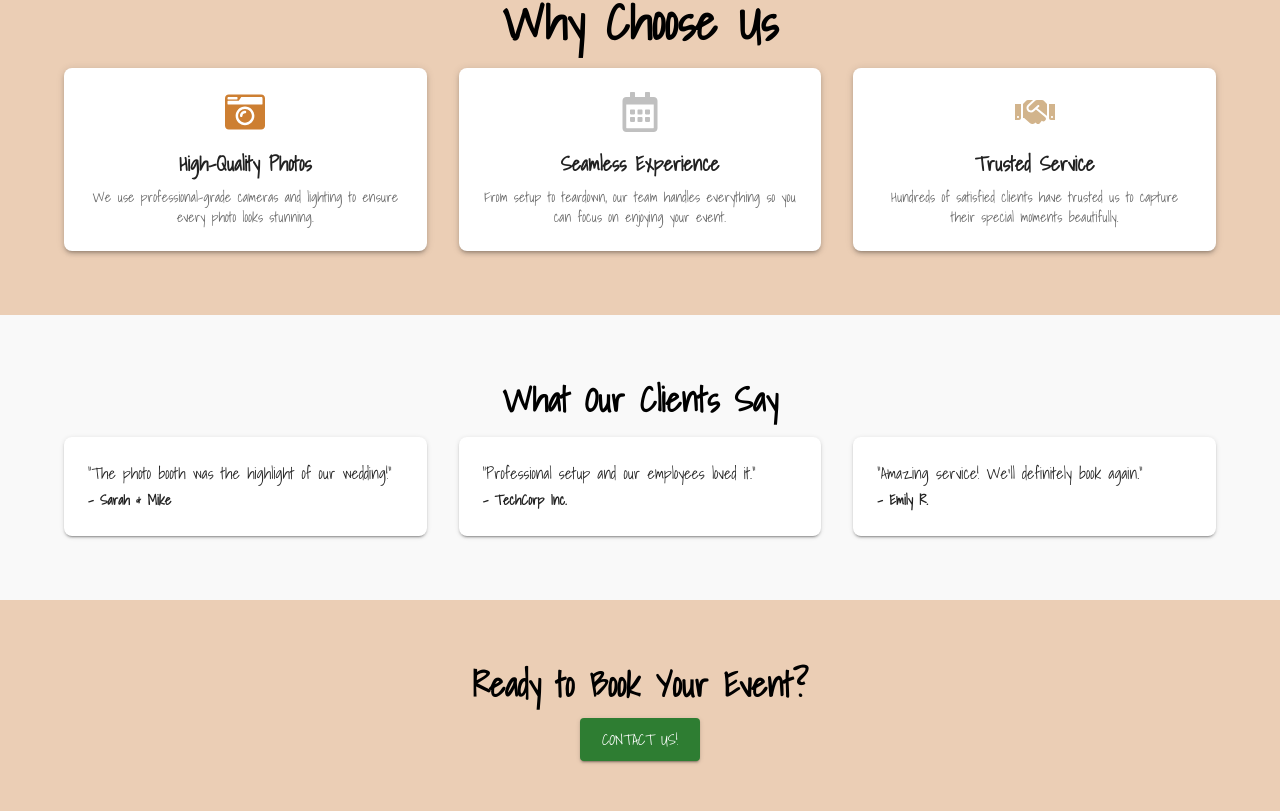
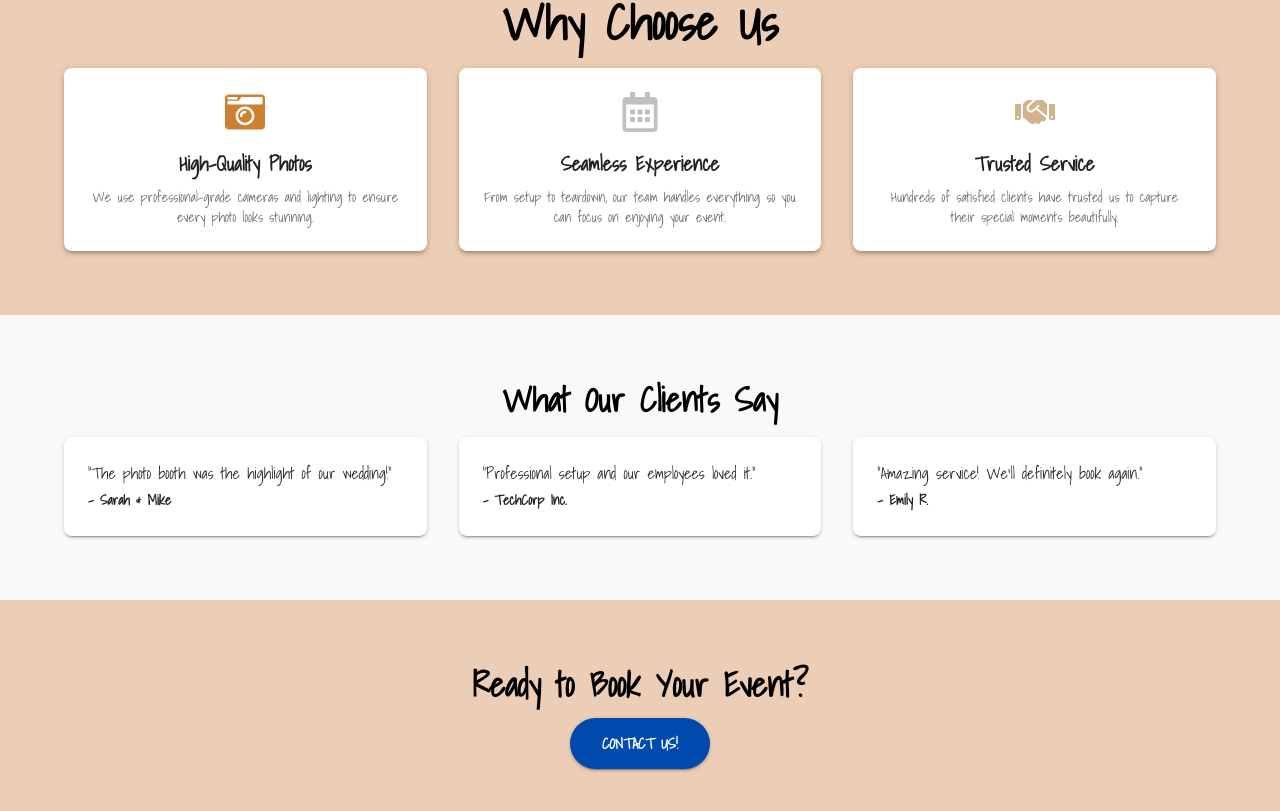
Before and after one commit to smalik12/dmvphotobooth, a Next.js app: page / in a window 1280 px wide. Shown: the part 1261-2072 px from the top of the page. Built offline with nearby package versions, Linux system fonts and the light colour scheme.

Commit message:
refactored some code

```diff
--- a/src/app/contact/page.tsx
+++ b/src/app/contact/page.tsx
@@ -17,8 +17,7 @@ import {
   FaEnvelope,
   FaPhone,
 } from 'react-icons/fa';
-import theme from '@/theme'; // assuming theme exports shadows too
-// If shadows isn't exported, import from your fonts file
+import theme from '@/theme';
 
 export default function Contact() {
   const [form, setForm] = useState({
--- a/src/app/packages/page.tsx
+++ b/src/app/packages/page.tsx
@@ -34,7 +34,6 @@ const SectionCard = ({
       variant="h5"
       gutterBottom
       fontWeight="bold"
-      sx={{ fontFamily: 'Shadows Into Light, cursive' }}
       className="text-center font-semibold text-gray-800"
     >
       {title}
@@ -53,14 +52,13 @@ export default function PackagesPage() {
   const [tabValue, setTabValue] = useState(0);
 
   return (
-    <div className="min-h-screen">
+    <div className="min-h-screen mt-20">
       <div className="max-w-6xl mx-auto px-4 py-12 mt-8">
         <Typography
           variant="h3"
           gutterBottom
           textAlign="center"
           className="font-bold text-gray-900 mb-12"
-          sx={{ fontFamily: 'Shadows Into Light, cursive' }}
         >
           Our Packages
         </Typography>
@@ -107,7 +105,6 @@ export default function PackagesPage() {
               gutterBottom
               textAlign="left"
               className="font-bold text-gray-900 mb-12"
-              sx={{ fontFamily: 'Shadows Into Light, cursive' }}
             >
               Starting at $500
             </Typography>
--- a/src/app/page.tsx
+++ b/src/app/page.tsx
@@ -10,7 +10,7 @@ import CTASection from '@/components/Home/CTASection';
 
 export default function Home() {
   return (
-    <Box style={{ backgroundColor: theme.palette.secondary.main }}>
+    <Box sx={{ backgroundColor: theme.palette.secondary.main }}>
       {/* Hero Section */}
       <HeroSection />
 
--- a/src/components/Home/CTASection.tsx
+++ b/src/components/Home/CTASection.tsx
@@ -23,9 +23,25 @@ export default function CTASection() {
           Ready to Book Your Event?
         </Typography>
         <Link href="/contact" passHref legacyBehavior>
-          <Button variant="contained" size="large" color="success">
+          <Button
+            variant="contained"
+            size="large"
+            sx={{
+              backgroundColor: 'primary.main',
+              color: '#fff',
+              borderRadius: '9999px',
+              px: 4,
+              py: 1.5,
+              fontWeight: 'bold',
+              transition: 'all 0.3s ease',
+              '&:hover': {
+                backgroundColor: 'primary.dark',
+                transform: 'scale(1.05)',
+                boxShadow: '0 6px 20px rgba(0,0,0,0.25)',
+              },
+            }}
+          >
             Contact us!
-            {/* USE CORNFLOWER BLUE */}
           </Button>
         </Link>
       </Box>
```
Also changed, not shown: src/app/photobooth/page.tsx (+17 -31 lines).
